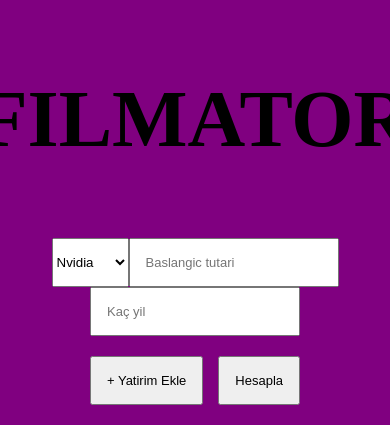
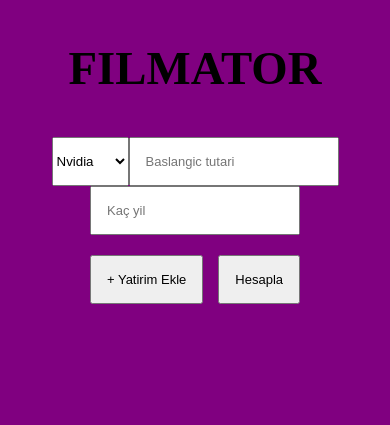
Before and after one commit to keremnevruz/yatirim-hesaplayici, a Flask app: page / in a window 390 px wide; the page is wider, and only the part inside the window is pictured. Shown: the top 425 px of that part. Run offline with Flask 3, Linux system fonts and the light colour scheme.

Commit message:
Mobilde FILMATOR basligi tasmasin diye media query eklendi

```diff
--- a/static/style.css
+++ b/static/style.css
@@ -17,6 +17,13 @@ h1 {
     justify-content: center;
     font-size: 80px;
     padding: 20px;
+}
+
+@media (max-width: 600px) {
+    h1 {
+        font-size: 12vw;     /* ekran genisligine gore olceklenir, tasmaz */
+        padding: 10px;
+    }
 }
 
 table {
```
